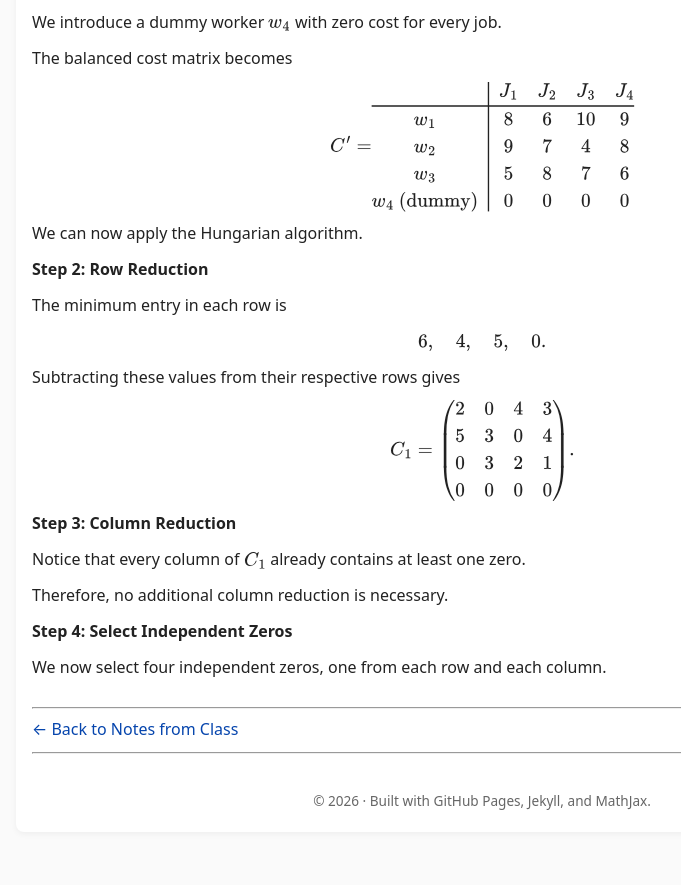
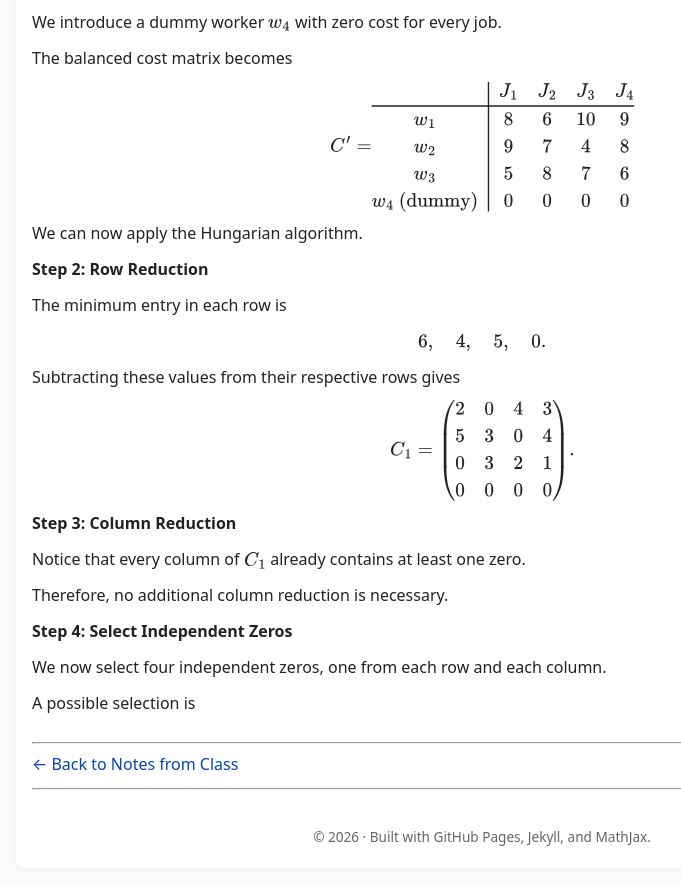
Before and after one commit to SaleemKamaludin/SaleemKamaludin.github.io, a Jekyll site: the page built from courses/math-2276/notes-from-class/supplementary-lecture-6/index.md, in a window 1280 px wide and 900 px high, scrolled down 10563 px. Shown: the top 885 px of the window, without its empty margins (158-839 px from the left). Built offline with Jekyll 4.4.1, drawn with Linux system fonts in a browser that asks for light colours; before the commit the page ends 11427 px from its top, so only the background shows below that.

Commit message:
Introduce possible zero selection in Step 4 of Example 1.4

```diff
--- a/courses/math-2276/notes-from-class/supplementary-lecture-6/index.md
+++ b/courses/math-2276/notes-from-class/supplementary-lecture-6/index.md
@@ -1791,6 +1791,14 @@ C_1=
       </p>
 
     </div>
+
+    <div id="example-unbalanced-assignment-problem-step-4-possible-selection-intro">
+
+      <p>
+        A possible selection is
+      </p>
+
+    </div>
 </div>
 </div>
 
```
